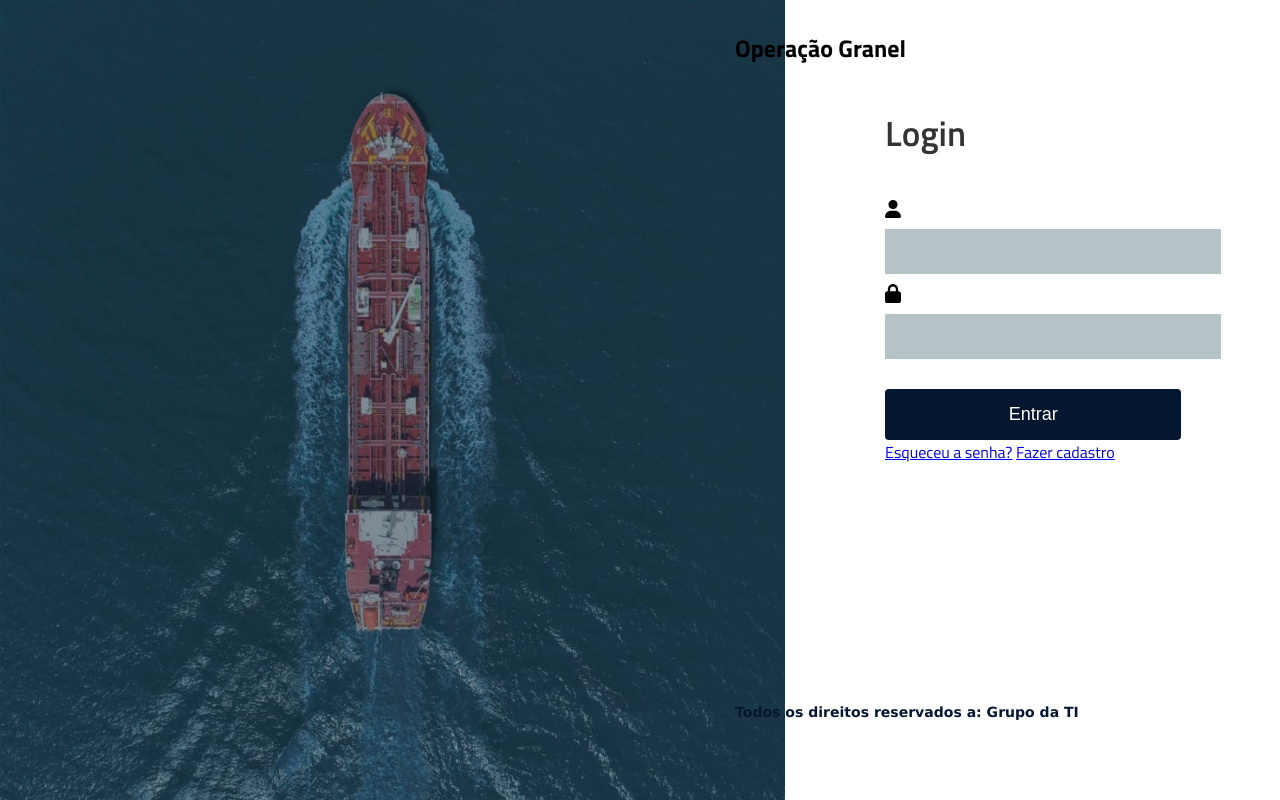
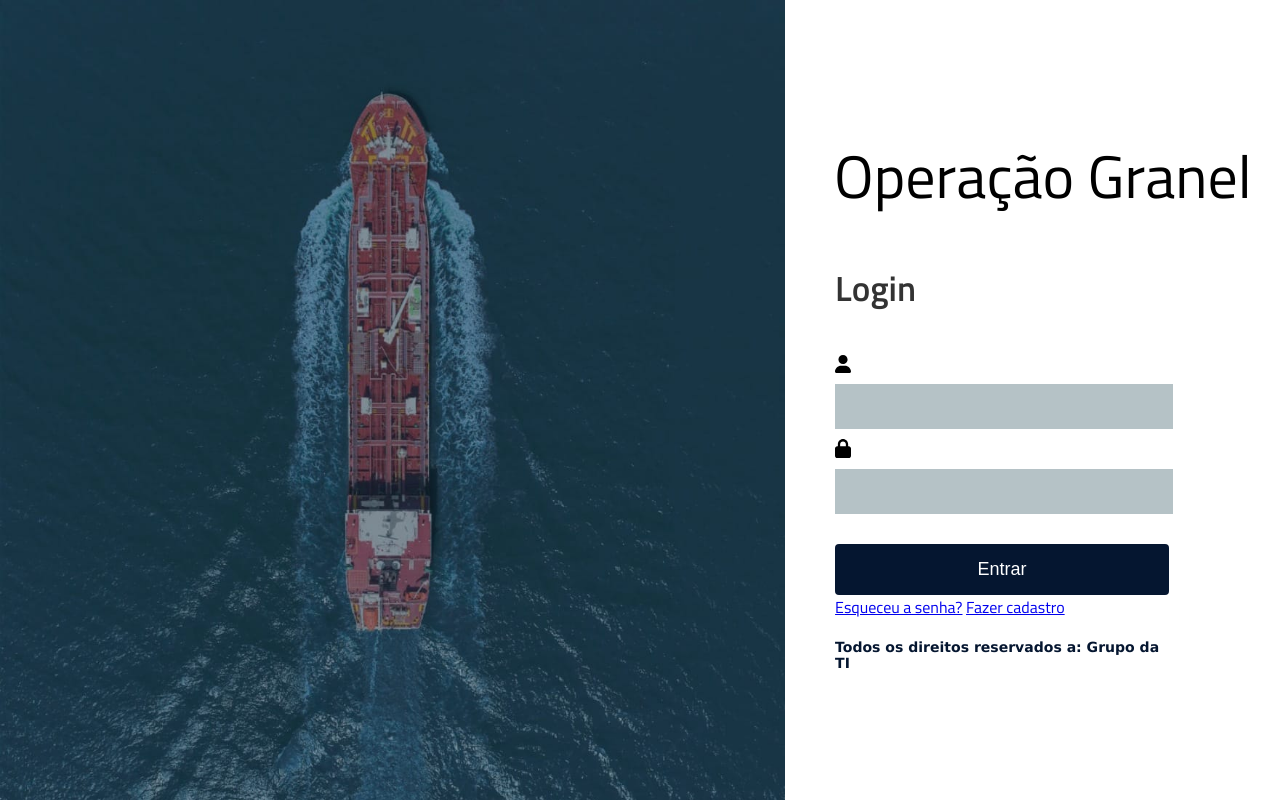
Before and after one commit to atir75/InOut-Granel, a plain HTML site: page index.html in a window 1280 px wide. Drawn offline with Linux system fonts and the light colour scheme.

Commit message:
commit return

```diff
--- a/index.html
+++ b/index.html
@@ -21,19 +21,19 @@
 
     <div class="login-left">
         <div class="left-container">
+
     </div>
 </div>
+
 
 
 <div class="login-right">
     <div class="right-container">
         <div class="text-right">
         <div class="label-1st">
-
             </div>
-
-            <div class="Title">
-                <h1>Operação Granel</h1>
+                <div class="title">
+                    Operação Granel
                 </div>
                     <div class="login-write">
                         <h1>Login</h1>
@@ -52,15 +52,18 @@
                             </div>
                     </from>
                     <a href="#">Esqueceu a senha?</a>  <a href="#">  Fazer cadastro</a>
+                        <div class="direitos">
+                        <h3>Todos os direitos reservados a: Grupo da TI </h3>
+                        </div>
                     </div>
 
                 </div>
             </div>
-<div class="direitos">
-    <h3>Todos os direitos reservados a: Grupo da TI </h3>
+        </div>
     </div>
 </div>
 </section>
+
 
 </body>
 </html>
--- a/style.css
+++ b/style.css
@@ -12,10 +12,11 @@ body{
 
 }
 
-.Title{
-    width: 100%;
-    height: 100%;
-    margin-top: -200px;
+.title{
+    font-size: 60px;
+    margin-left: 149px;
+    margin-top: -100px;
+    font-family: 'Titillium Web', sans-serif;
 }
 
 .foto{
@@ -63,10 +64,10 @@ body{
 }
 .right-container{
     margin-top: 230px;
-    margin-left: -50px;
+    margin-left: -100px;
 }
 .text-right{
-    margin-top: 20vh;
+    margin-top: 14vh;
 }
 .label-1st{
     margin-top:30px;
@@ -114,7 +115,7 @@ body{
     margin-bottom: 10px;
     margin-top:5px;
     width:100%;
-    padding:15px 20px;
+    padding:15px 2px;
     display: block;
 }
 .right-input from input:hover{
@@ -162,7 +163,7 @@ body{
 }
 
 .direitos{
-    margin-top: 240px;
+    margin-top: 20px;
     color:#051630;
     font-family:'Lucida Sans', 'Lucida Sans Regular', 'Lucida Grande', 'Lucida Sans Unicode', Geneva, Verdana, sans-serif;
     font-size: 12px;
```
Lines whose indentation alone changed are shown as unchanged.
